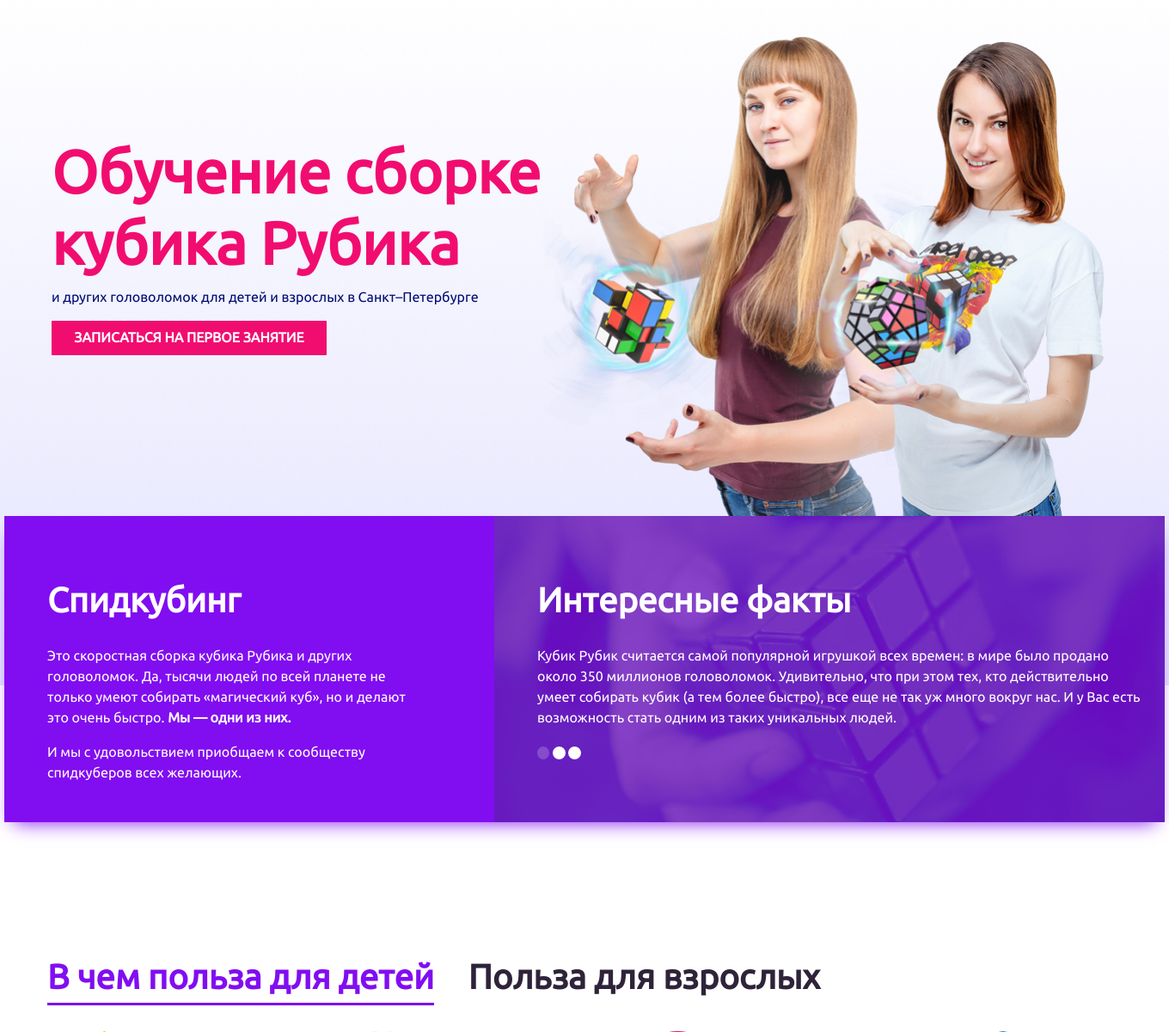
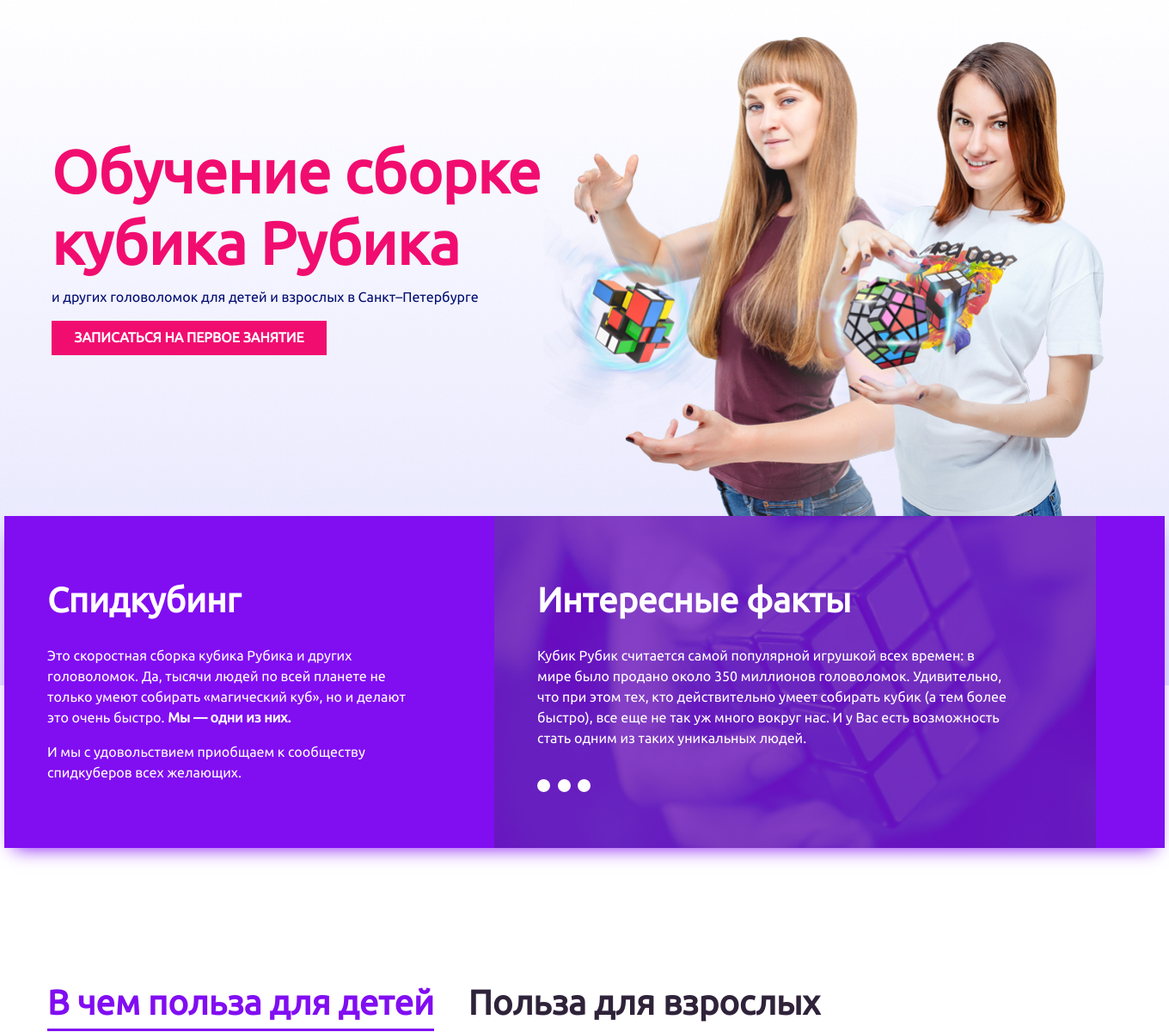
Before and after one commit to MikhailGusarov/Cubas, a PHP site: page / in a window 1360 px wide. Shown: the part 98-1298 px from the top of the page at 86% size. Run offline with PHP 8.4, Linux system fonts and the light colour scheme; some libraries are stand-ins or nearby versions.

Commit message:
слайдер 2

```diff
--- a/index.html
+++ b/index.html
@@ -67,17 +67,38 @@
                     <p>И мы с удовольствием приобщаем к сообществу спидкуберов всех желающих.</p>
                 </div>
                 <div class='sliders'>
-                <div class="slider">
-                    <h1>Интересные факты</h1>
-                    <p>Кубик Рубик считается самой популярной игрушкой всех времен: в мире было продано около 350 миллионов головоломок.
+                    <div class="slider showing_slide">
+                        <h1>Интересные факты</h1>
+                        <p>Кубик Рубик считается самой популярной игрушкой всех времен: в мире было продано около 350 миллионов головоломок.
                         Удивительно, что при этом тех, кто действительно умеет собирать кубик (а тем более быстро),
                         все еще не так уж много вокруг нас. И у Вас есть возможность стать одним из таких уникальных людей.</p>
+                    </div>
+                   <div class="slider">
+                        <h1>Факты интересные</h1>
+                        <p>Кубик Рубик считается самой популярной игрушкой всех времен: в мире было продано около 350 миллионов головоломок.
+                            Удивительно, что при этом тех, кто действительно умеет собирать кубик (а тем более быстро),
+                            все еще не так уж много вокруг нас. И у Вас есть возможность стать одним из таких уникальных людей.</p>
+
+                    </div>
+                    <div class="slider">
+                        <h1>Финтересные акты</h1>
+                        <p>Кубик Рубик считается самой популярной игрушкой всех времен: в мире было продано около 350 миллионов головоломок.
+                            Удивительно, что при этом тех, кто действительно умеет собирать кубик (а тем более быстро),
+                            все еще не так уж много вокруг нас. И у Вас есть возможность стать одним из таких уникальных людей.</p>
+
+                    </div>
+                    <div class="slider">
+                        <h1>Акты финтересные</h1>
+                        <p>Кубик Рубик считается самой популярной игрушкой всех времен: в мире было продано около 350 миллионов головоломок.
+                            Удивительно, что при этом тех, кто действительно умеет собирать кубик (а тем более быстро),
+                            все еще не так уж много вокруг нас. И у Вас есть возможность стать одним из таких уникальных людей.</p>
+
+                    </div>
                     <div class="slider_row__col2__sircle">
-                        <img src="img/krug.png" alt="">
+                        <img src="img/krug1.png" alt="">
                         <img src="img/krug1.png" alt="">
                         <img src="img/krug1.png" alt="">
                     </div>
-                </div>
                 </div>
             </div>
         </div>
--- a/main.css
+++ b/main.css
@@ -124,7 +124,7 @@ body {
   font-weight: bold;
 }
 .slider_row__col1 {
-  padding: 0px 90px 0px 50px;
+  padding: 0px 90px 60px 50px;
   width: 570px;
 }
 
@@ -430,17 +430,28 @@ footer div > p {
 }
 .sliders .slider {
   background-image: url(img/slider.png);
-  width: 100%;
-  height: 100%;
-  padding: 0 21px 0 50px;
-  margin-bottom: 70px;
+  padding: 0 100px 100px 50px;
+  position: absolute;
+  margin-right: 85px;
+  opacity: 0;
+  z-index: 1;
+  -webkit-transition: opacity 1s;
+  -moz-transition: opacity 1s;
+  -o-transition: opacity 1s;
+  transition: opacity 1s;
 }
-.sliders__sircle {
-  margin-top: 90px;
+.sliders .showing_slide {
+  opacity: 1;
+  z-index: 2;
 }
-.sliders__sircle img {
+.sliders .slider_row__col2__sircle {
+  margin-top: 300px;
+  margin-left: 50px;
+  position: absolute;
+  z-index: 5;
+}
+.sliders .slider_row__col2__sircle img {
   margin-right: 5px;
-  margin-bottom: 30px;
   cursor: pointer;
 }
 
--- a/main.scss
+++ b/main.scss
@@ -150,7 +150,7 @@ body {
         font-weight: bold;
     }
     &__col1 {
-        padding: 0px 90px 0px 50px;
+        padding: 0px 90px 60px 50px;
         width: 570px;
     }
 
@@ -475,18 +475,31 @@ footer{
     width: 780px;
     .slider{
         background-image: url(img/slider.png);
-        width: 100%;
-        height: 100%;
-        padding: 0 21px 0 50px;
-        margin-bottom: 70px;
+        padding: 0 100px 100px 50px;
+        position: absolute;
+        margin-right: 85px;
+        opacity: 0;
+        z-index: 1;
+
+        -webkit-transition: opacity 1s;
+        -moz-transition: opacity 1s;
+        -o-transition: opacity 1s;
+        transition: opacity 1s;
 
     }
+    .showing_slide {
+        opacity: 1;
+        z-index: 2;
+    }
 
-    &__sircle {
-        margin-top: 90px;
+    .slider_row__col2__sircle {
+        margin-top: 300px;
+        margin-left: 50px;
+        position: absolute;
+        z-index: 5;
+
         img {
             margin-right: 5px;
-            margin-bottom: 30px;
             cursor: pointer;
         }
     }
```
Also changed, not shown: 1 other file.
